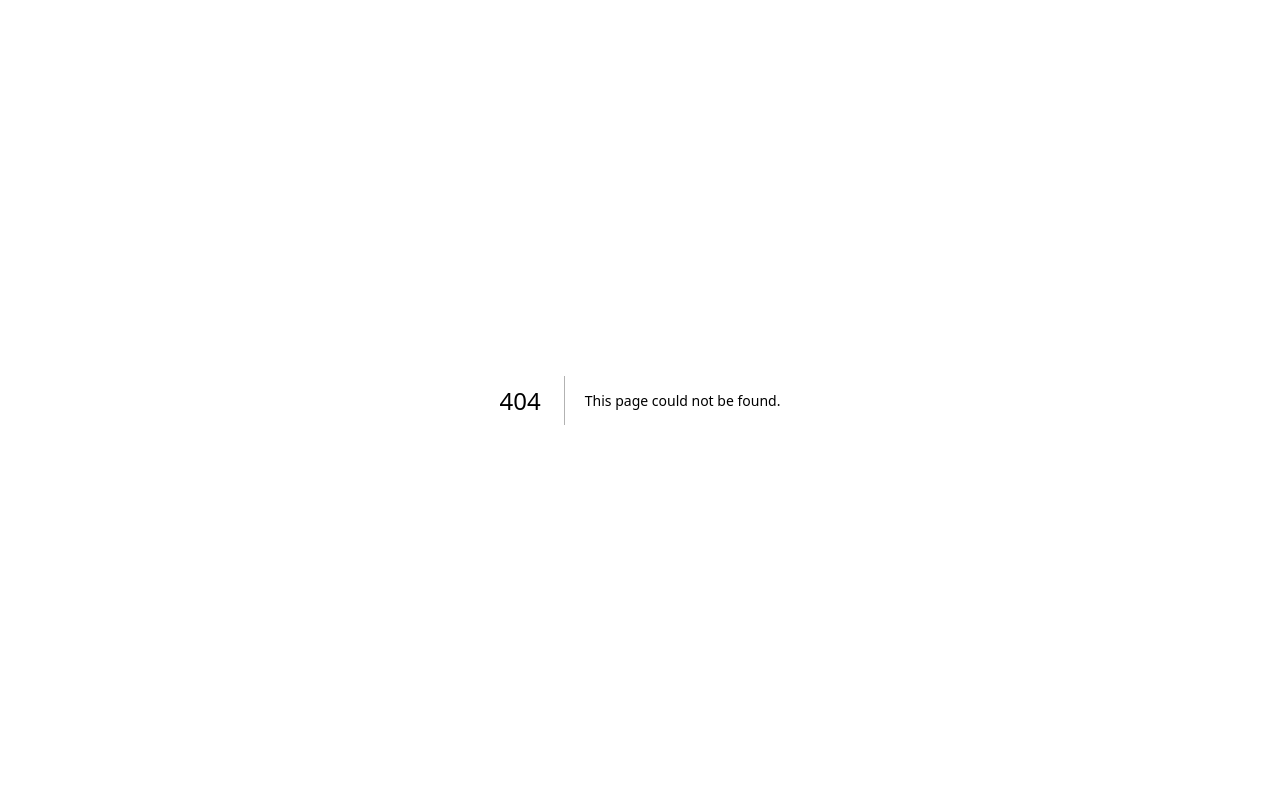
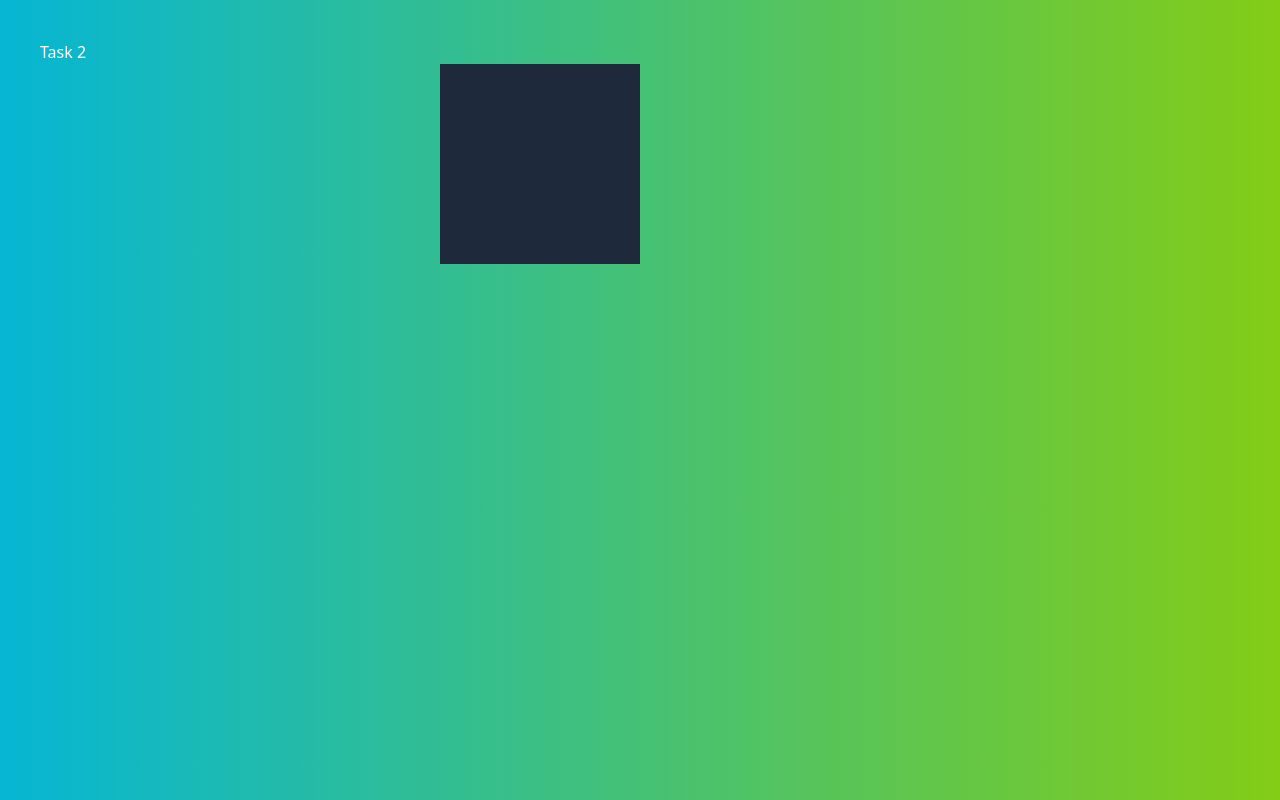
Before and after one commit to Leave-it-blank/Mern-task-list, a Next.js app: page /task-2 in a window 1280 px wide. Before the commit this address had no page. Built offline with nearby package versions, Linux system fonts and the light colour scheme.

Commit message:
added all tasks

```diff
--- a/package.json
+++ b/package.json
@@ -18,8 +18,12 @@
     "next": "13.4.6",
     "postcss": "8.4.24",
     "react": "18.2.0",
+    "react-color": "^2.19.3",
     "react-dom": "18.2.0",
     "tailwindcss": "3.3.2",
     "typescript": "5.1.3"
+  },
+  "devDependencies": {
+    "@types/react-color": "^3.0.6"
   }
 }
--- /dev/null
+++ b/src/components/ColorPicker.tsx
@@ -0,0 +1,38 @@
+import  { useState, useEffect } from 'react';
+import { SwatchesPicker } from 'react-color'
+
+const ColorPicker = (props: any) => {
+    const [color, setColor] = useState('#ffffff');
+    useEffect(() =>{
+      if(props.color){
+        setColor(props.color);
+      }
+    }, [props.color]);
+    const [showPicker, setShowPicker] = useState(false);
+    const handleChangeComplete = (color: { hex: string; }) => {
+        setColor(color.hex);
+        setShowPicker(false);
+    };
+    const handlePicker = () => {
+        setShowPicker(!showPicker);
+    }
+    console.log(color);
+  return (
+    <div className='flex flex-col justify-center items-center'>
+          <button onClick={handlePicker} className={`  px-4 py-2 border border-violet-500 rounded-md my-3 `} style={{
+            backgroundColor: color,
+            color: color === '#ffffff' ? 'black' : 'white'
+          }}>
+            Pick a color
+          </button>
+          {
+            showPicker && <SwatchesPicker color={color}  onChange={handleChangeComplete} />
+          }
+
+
+    </div>
+
+  );
+};
+
+export default ColorPicker;
--- /dev/null
+++ b/src/layouts/NavBar.tsx
@@ -0,0 +1,7 @@
+import Link from "next/link";
+function NavBar(){
+        return <div className="flex justify-center w-full"><Link href={"/" } className="px-4 py-2 rounded-md bg-sky-500 text-white my-5 ">Home</Link></div>
+}
+
+
+export default NavBar;
--- a/src/pages/index.tsx
+++ b/src/pages/index.tsx
@@ -7,7 +7,6 @@ export default function Home() {
       <h1 className='text-4xl  font-bold p-1 sm:px-10'>INDEX ALL TASK ETHANUS MERN</h1>
       <div className='p-2 sm:p-10'>
         <h2>Users Table</h2>
-
         <table>
           <thead>
             <tr className=''>
@@ -21,6 +20,16 @@ export default function Home() {
               <td>1</td>
               <td>Task 1</td>
               <td className="text-sky-500 hover:text-red-600"><Link href="/task-1">Link</Link></td>
+            </tr>
+            <tr key={"2"}>
+              <td>2</td>
+              <td>Task 2</td>
+              <td className="text-sky-500 hover:text-red-600"><Link href="/task-2">Link</Link></td>
+            </tr>
+            <tr key={"3"}>
+              <td>3</td>
+              <td>Task 3</td>
+              <td className="text-sky-500 hover:text-red-600"><Link href="/task-3">Link</Link></td>
             </tr>
 
             <tr key={"4"}>
--- a/src/pages/task-1.tsx
+++ b/src/pages/task-1.tsx
@@ -1,4 +1,5 @@
 import { useState, useEffect } from "react";
+import NavBar from "../layouts/NavBar"
 function Task1(){
     const [text, setText] = useState<string>("");
     const [wordCount, setWordCount] = useState<number>(0);
@@ -31,6 +32,8 @@ function Task1(){
 
                 <div className="self-start text-gray-400 capitalize">Word count: {wordCount}</div>
             </div>
+
+            <NavBar></NavBar>
         </div>
 
     </div>
--- /dev/null
+++ b/src/pages/task-2.tsx
@@ -0,0 +1,18 @@
+function Task2(){
+    return(
+        <div className="bg-gradient-to-r from-cyan-500 to-lime-500 h-screen w-full p-1 sm:p-10 ">
+            <h1 className="text-white  ">Task 2</h1>
+            <div className=" grid place-content-center w-full">
+                <div className=" bg-slate-800 w-1/2 h-[200px]">
+
+
+                    <div className="w-[400px] rounded-md">
+
+                    </div>
+                </div>
+            </div>
+        </div>
+    )
+}
+
+export default Task2;
--- /dev/null
+++ b/src/pages/task-3.tsx
@@ -0,0 +1,20 @@
+import ColorPicker from '../components/ColorPicker';
+import NavBar from "../layouts/NavBar"
+function Task3() {
+
+    return (<>
+        <div className='container mx-auto py-5 my-5'>
+        <NavBar />
+            <h1 className='text-4xl  font-bold p-1 md:px-10'>Task 3 </h1>
+
+            <div className='p-2 md:p-10 mt-10 h-screen max-w-lg mx-auto'>
+                <div>
+                    <ColorPicker color={"#7b1fa2"}/>
+                </div>
+
+            </div>
+        </div>
+    </>)
+}
+
+export default Task3;
--- a/src/pages/task-4.tsx
+++ b/src/pages/task-4.tsx
@@ -1,4 +1,5 @@
 import { useState, useEffect } from 'react'
+import NavBar from "../layouts/NavBar"
 
 type user = Array<{
   id: string,
@@ -71,6 +72,7 @@ export default function Task6() {
               ))}
             </tbody>
           </table>
+          <NavBar></NavBar>
       </div>
    </div>
   )
--- a/src/pages/task-5.tsx
+++ b/src/pages/task-5.tsx
@@ -1,4 +1,5 @@
 import { useState, useEffect } from "react";
+import NavBar from "../layouts/NavBar"
 function Task5(){
     const [text, setText] = useState({
             year: "",
@@ -110,6 +111,7 @@ function Task5(){
                 }
 
             </div>
+            <NavBar />
         </div>
 
     </div>
```
Also changed, not shown: 1 other file (tests, documents, lock files or other folders). Lines whose indentation alone changed are shown as unchanged.
